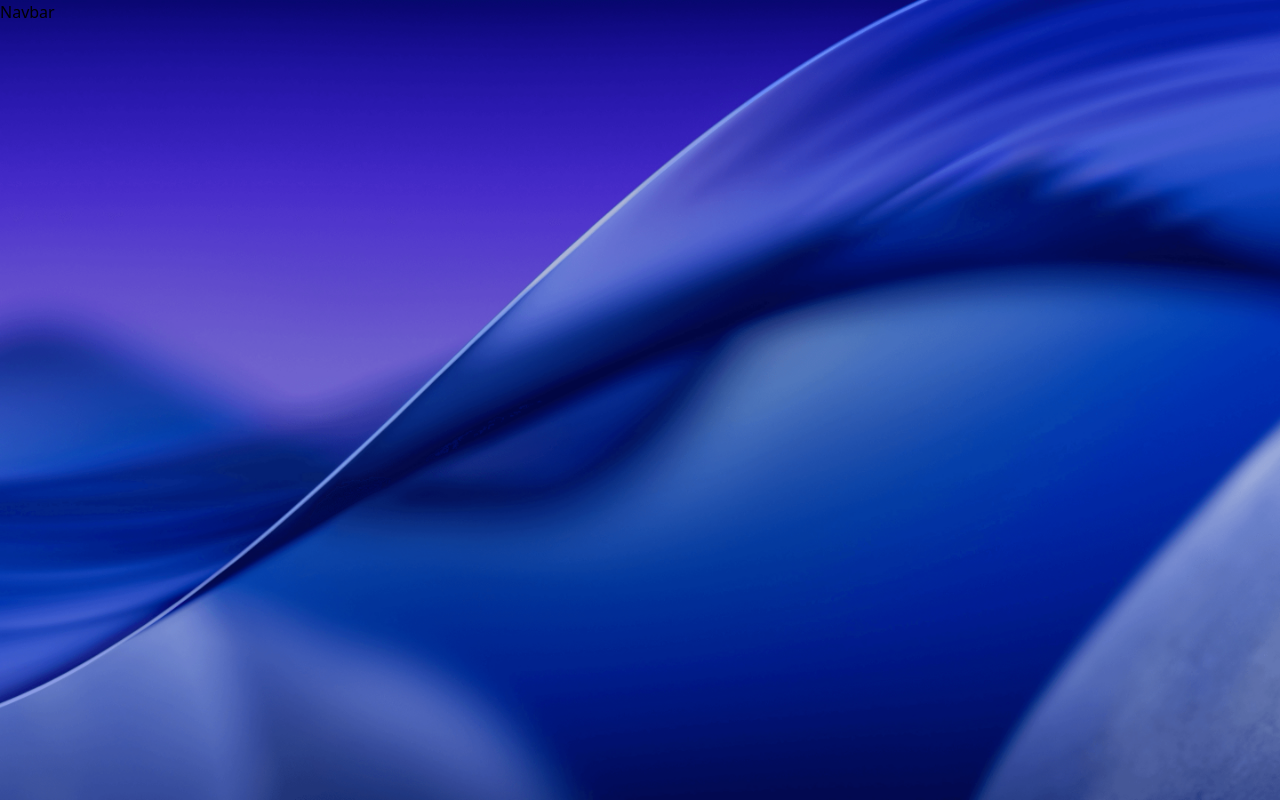
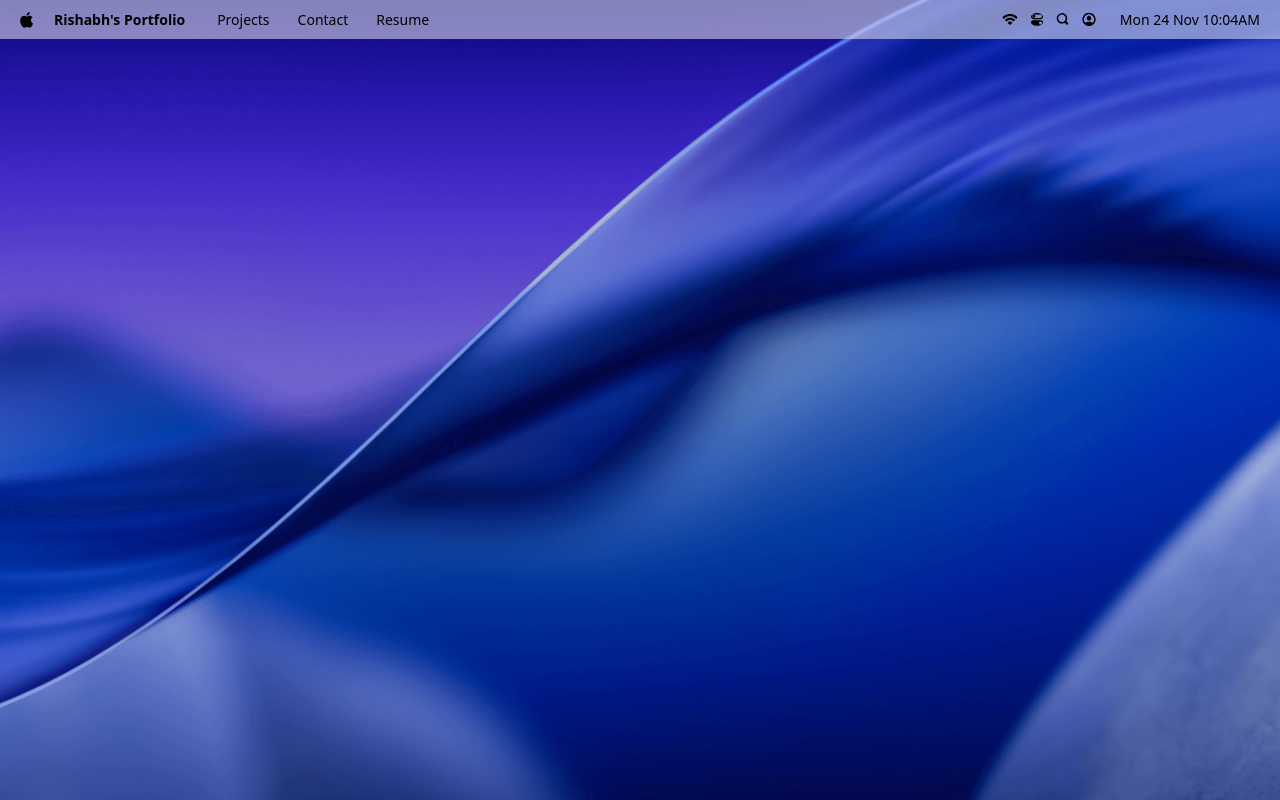
Before and after one commit to Rishabhxavier84/Rishabh-Portfolio-Mac, a React (Vite) app: page / in a window 1280 px wide. Built offline with nearby package versions, Linux system fonts and the light colour scheme; a web font is replaced by a local one.

Commit message:
Implemented Nav bar

```diff
--- a/src/Components/Navbar.jsx
+++ b/src/Components/Navbar.jsx
@@ -1,9 +1,35 @@
-import React from 'react'
+import dayjs from "dayjs";
+import { navIcons, navLinks } from "#constants";
+import React from "react";
 
 const Navbar = () => {
   return (
-    <div>Navbar</div>
-  )
-}
+    <nav>
+      <div>
+        <img src="images/logo.svg" alt="logo" />
+        <p className="font-bold text-sm">Rishabh's Portfolio</p>
 
-export default Navbar
+        <ul>
+          {navLinks.map(({ id, name, type }) => (
+            <li key={id}>
+              <p>{name}</p>
+            </li>
+          ))}
+        </ul>
+      </div>
+      <div>
+        <ul>
+          {navIcons.map(({ id, img }) => (
+            <li key={id}>
+              <img src={img} alt={`icon-${id}`} className="icon" />
+            </li>
+          ))}
+        </ul>
+
+        <time>{dayjs().format("ddd D MMM h:mmA")}</time>
+      </div>
+    </nav>
+  );
+};
+
+export default Navbar;
```
